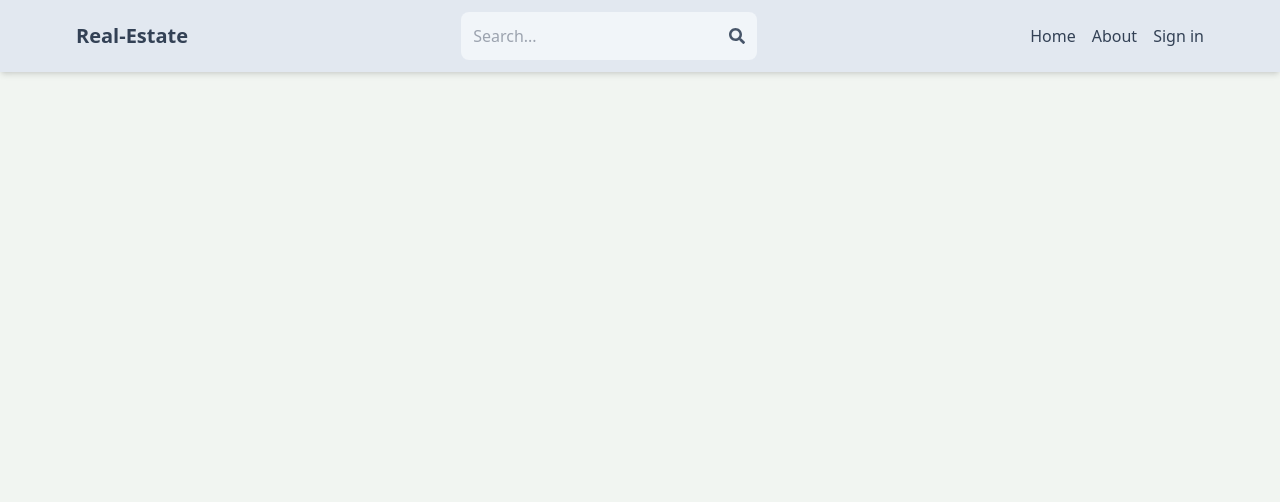
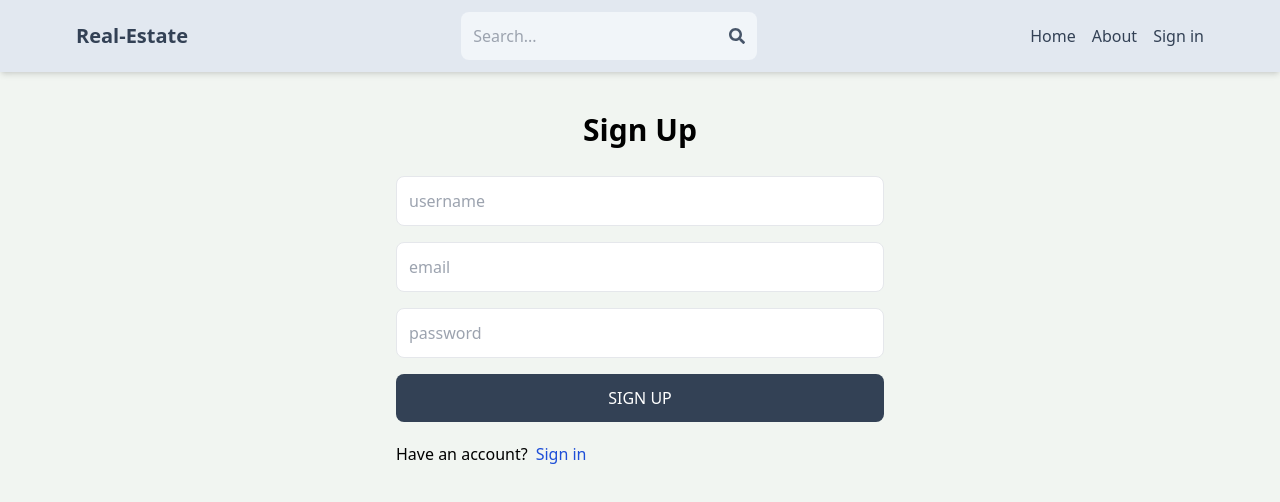
Before and after one commit to Pallavi-Tiwari/mern-event-management, a React (Vite) app in the folder client/: page /sign-up in a window 1280 px wide. Shown: the top 502 px of the page. Built offline with nearby package versions, Linux system fonts and the light colour scheme.

Commit message:
Complete signup page with basic functionalities and check

```diff
--- a/client/src/App.jsx
+++ b/client/src/App.jsx
@@ -4,7 +4,7 @@ import Home from './pages/Home'
 import About from './pages/About';
 import Profile from './pages/Profile';
 import SignIn from './pages/SignIn';
-import LogOut from './pages/LogOut'
+import SignUp from './pages/SignUp'
 import Header from './components/Header';
 
 
@@ -17,7 +17,7 @@ export default function App() {
         <Route path='/about' element={<About />}/>
         <Route path='/profile' element={<Profile />}/>
         <Route path='/sign-in' element={<SignIn />}/>
-        <Route path='/log-out' element={<LogOut />}/>
+        <Route path='/sign-up' element={<SignUp />}/>
       </Routes>
   </BrowserRouter>
   )
--- a/client/src/components/Header.jsx
+++ b/client/src/components/Header.jsx
@@ -20,7 +20,7 @@ export default function Header() {
             <ul className='flex gap-4'>
                 <Link to='/home'><li className='hidden sm:inline text-slate-700 hover:underline cursor-pointer'>Home</li></Link>
                 <Link to='/about'><li className='hidden sm:inline text-slate-700 hover:underline cursor-pointer'>About</li></Link>
-                <Link to='/signin'><li className='text-slate-700 hover:underline cursor-pointer'>Sign in</li></Link>
+                <Link to='/sign-in'><li className='text-slate-700 hover:underline cursor-pointer'>Sign in</li></Link>
             </ul>
         </div>
     </header>
--- a/client/src/pages/LogOut.jsx
+++ /dev/null
@@ -1,7 +0,0 @@
-import React from 'react'
-
-export default function LogOut() {
-  return (
-    <div>LogOut</div>
-  )
-}
--- /dev/null
+++ b/client/src/pages/SignUp.jsx
@@ -0,0 +1,87 @@
+import { useState } from 'react';
+import {Link, useNavigate} from 'react-router-dom';
+
+export default function SignUp() {
+  const [formData, setFormData] = useState({});
+  const [error, setError] = useState(null);
+  const [loading, setLoading] = useState(false);
+  const navigate = useNavigate();
+
+  const handleChange = (e) => {
+    setFormData({
+      ...formData,
+      [e.target.id]: e.target.value,
+    });
+  };
+
+  const handleSubmit = async (e) => {
+    e.preventDefault();
+    try {
+      setLoading(true);
+      const res = await fetch('/api/auth/signup', {
+        method: 'POST',
+        headers: {
+          'Content-Type': 'application/json',
+        },
+        body: JSON.stringify(formData),
+      });
+      const data = await res.json();
+      console.log(data);
+      if (data.success === false || data.statusCode != 201) {
+        setLoading(false);
+        setError(data.message);
+        return;
+      }
+      setLoading(false);
+      setError(null);
+      navigate('/sign-in');
+    } catch (error) {
+      setLoading(false);
+      setError(error.message);
+    }
+  };
+
+
+  return (
+    <div className='p-3 max-w-lg mx-auto'>
+    <h1 className='text-3xl text-center font-semibold my-7'>Sign Up</h1>
+    <form onSubmit={handleSubmit} className='flex flex-col gap-4'>
+      <input
+        type='text'
+        placeholder='username'
+        className='border p-3 rounded-lg'
+        id='username'
+        onChange={handleChange}
+      />
+      <input
+        type='email'
+        placeholder='email'
+        className='border p-3 rounded-lg'
+        id='email'
+        onChange={handleChange}
+      />
+      <input
+        type='password'
+        placeholder='password'
+        className='border p-3 rounded-lg'
+        id='password'
+        onChange={handleChange}
+      />
+
+      <button
+        disabled={loading}
+        className='bg-slate-700 text-white p-3 rounded-lg uppercase hover:opacity-95 disabled:opacity-80'
+      >
+        {loading ? 'Loading...' : 'Sign Up'}
+      </button>
+    </form>
+    <div className='flex gap-2 mt-5'>
+      <p>Have an account?</p>
+      <Link to={'/sign-in'}>
+        <span className='text-blue-700'>Sign in</span>
+      </Link>
+    </div>
+    {error && <p className='text-red-500 mt-5'>{error}</p>}
+  </div>
+  );
+}
--- a/client/vite.config.js
+++ b/client/vite.config.js
@@ -1,7 +1,16 @@
-import { defineConfig } from 'vite'
-import react from '@vitejs/plugin-react-swc'
+import { defineConfig } from 'vite';
+import react from '@vitejs/plugin-react-swc';
 
 // https://vitejs.dev/config/
 export default defineConfig({
+  server: {
+    proxy: {
+      '/api': {
+        target: 'http://localhost:5000',
+        secure: false,
+      },
+    },
+  },
+
   plugins: [react()],
-})
+});
```
